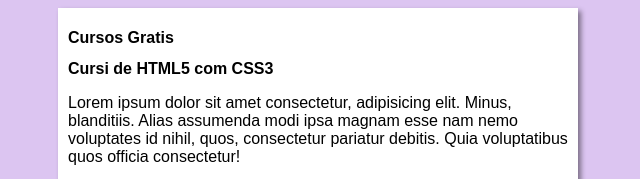
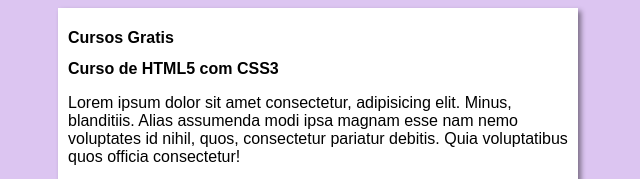
Before and after one commit to MatheusMirandaa/projeto-site, a plain HTML site: page index.html in a window 1280 px wide. Shown: the top 179 px of the page, 322-962 px from the left. Drawn offline with Linux system fonts and the light colour scheme.

Commit message:
Update index.html

```diff
--- a/index.html
+++ b/index.html
@@ -12,7 +12,7 @@
             <h1>Cursos Gratis</h1>
         </header>
         <article>
-            <h2>Cursi de HTML5 com CSS3</h2>
+            <h2>Curso de HTML5 com CSS3</h2>
             <p>Lorem ipsum dolor sit amet consectetur, adipisicing elit. Minus, blanditiis. Alias assumenda modi ipsa magnam esse nam nemo voluptates id nihil, quos, consectetur pariatur debitis. Quia voluptatibus quos officia consectetur!</p>
         </article>
         <article>
```
